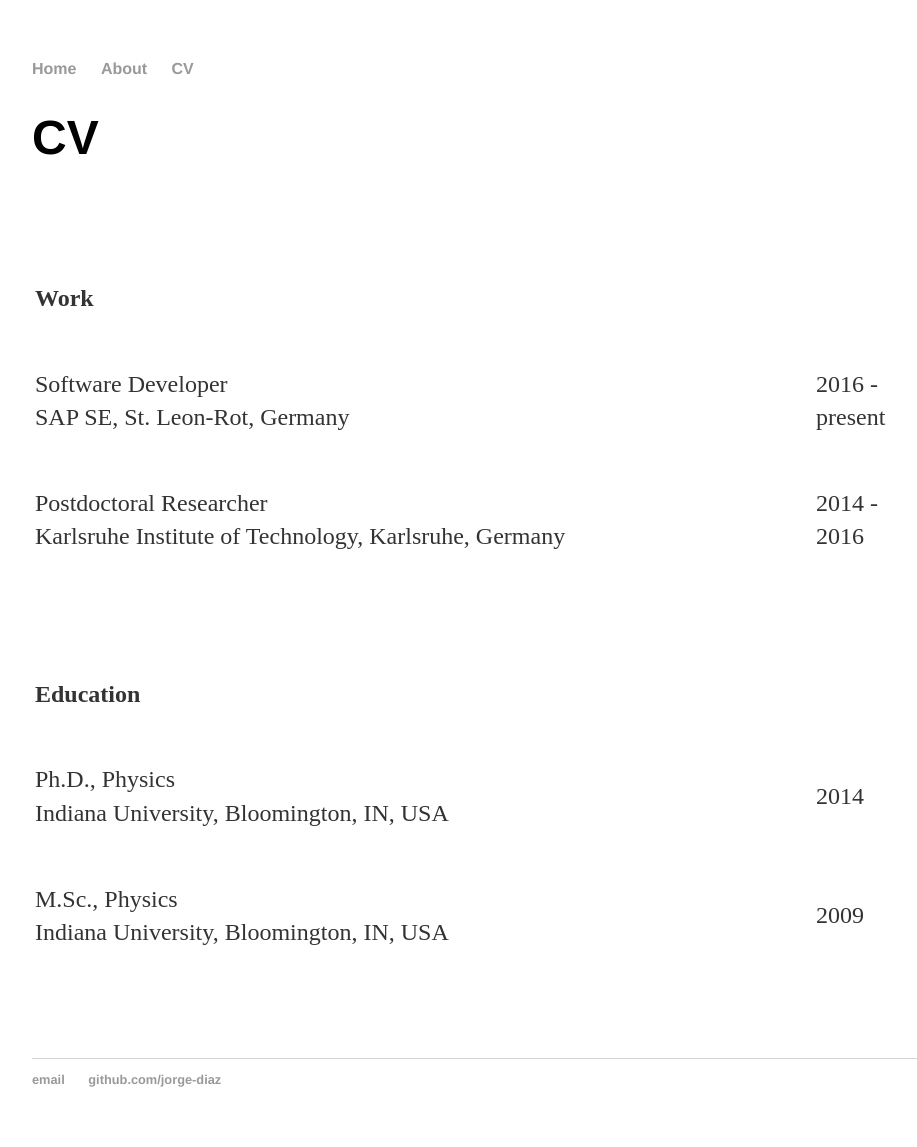
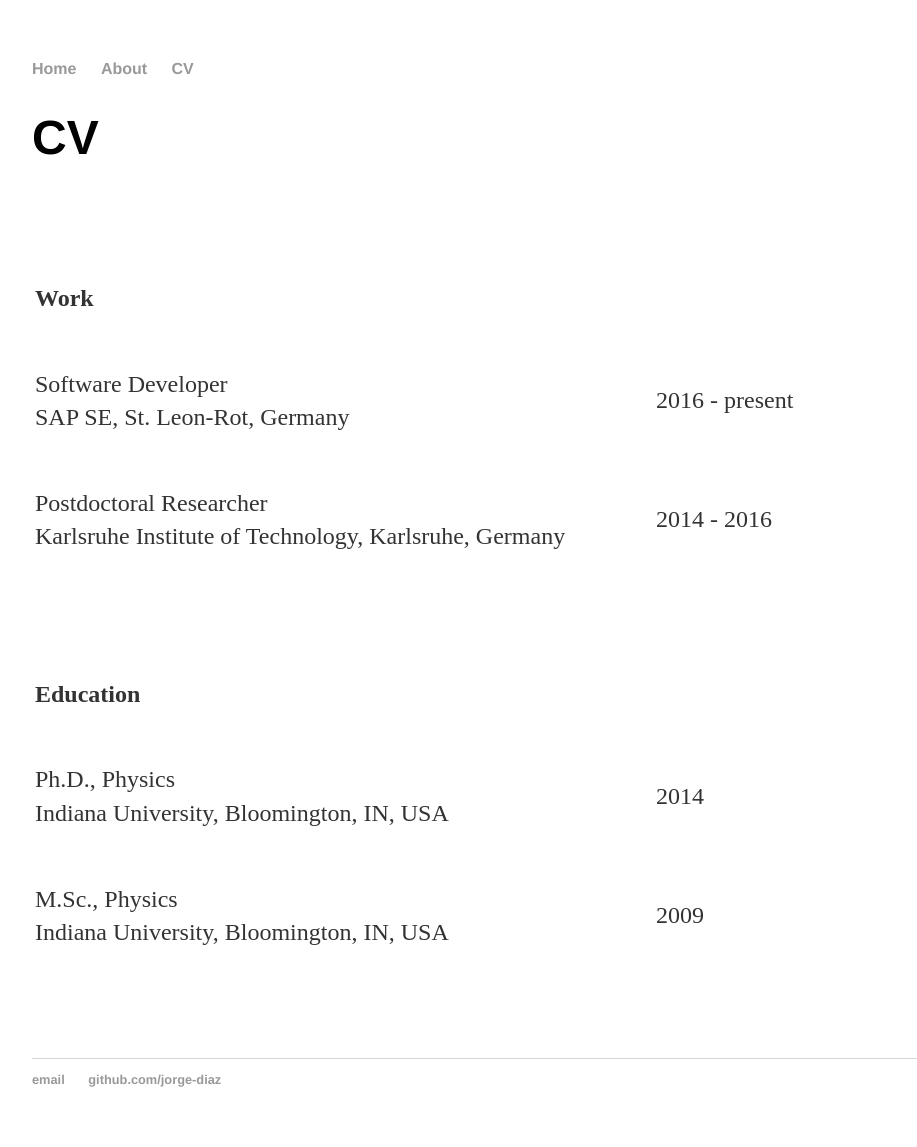
Before and after one commit to jorge-diaz/jorge-diaz.github.io, a Jekyll site: the page built from cv/index.html, in a window 1280 px wide. Shown: the whole page, without its empty margins (160-1077 px from the left). Built offline with Jekyll 4.4.1, drawn with Linux system fonts in a browser that asks for light colours; comment, search, counter and statistics services are not loaded.

Commit message:
update cv: page width

```diff
--- a/cv/index.html
+++ b/cv/index.html
@@ -7,7 +7,7 @@ title: Jorge S. Diaz
 	<p>&nbsp;</p>
 	<table style="width: 100%">
 		<tr>
-			<td style="width: 777px">
+			<td style="width: 617px">
 			<p><strong>Work</strong><br></p>
 			</td>
 			<td>
@@ -15,7 +15,7 @@ title: Jorge S. Diaz
 			</td>
 		</tr>
 		<tr>
-			<td style="width: 777px">
+			<td style="width: 617px">
 			<p>Software Developer<br>SAP SE, St. Leon-Rot, Germany</p>
 			</td>
 			<td>
@@ -23,7 +23,7 @@ title: Jorge S. Diaz
 			</td>
 		</tr>
 		<tr>
-			<td style="width: 777px">
+			<td style="width: 617px">
 			<p>Postdoctoral Researcher<br>Karlsruhe Institute of Technology, Karlsruhe, Germany</p>
 			</td>
 			<td>
@@ -31,11 +31,11 @@ title: Jorge S. Diaz
 			</td>
 		</tr>
 		<tr>
-			<td style="height: 68px; width: 777px"></td>
+			<td style="height: 68px; width: 617px"></td>
 			<td style="height: 68px"></td>
 		</tr>
 		<tr>
-			<td style="width: 777px">
+			<td style="width: 617px">
 			<p><strong>Education</strong><br></p>
 			</td>
 			<td>
@@ -43,7 +43,7 @@ title: Jorge S. Diaz
 			</td>
 		</tr>
 		<tr>
-			<td style="width: 777px">
+			<td style="width: 617px">
 			<p>Ph.D., Physics<br>Indiana University, Bloomington, IN, USA</p>
 			</td>
 			<td>
@@ -51,7 +51,7 @@ title: Jorge S. Diaz
 			</td>
 		</tr>
 		<tr>
-			<td style="width: 777px">
+			<td style="width: 617px">
 			<p>M.Sc., Physics<br>Indiana University, Bloomington, IN, USA</p>
 			</td>
 			<td>
```
